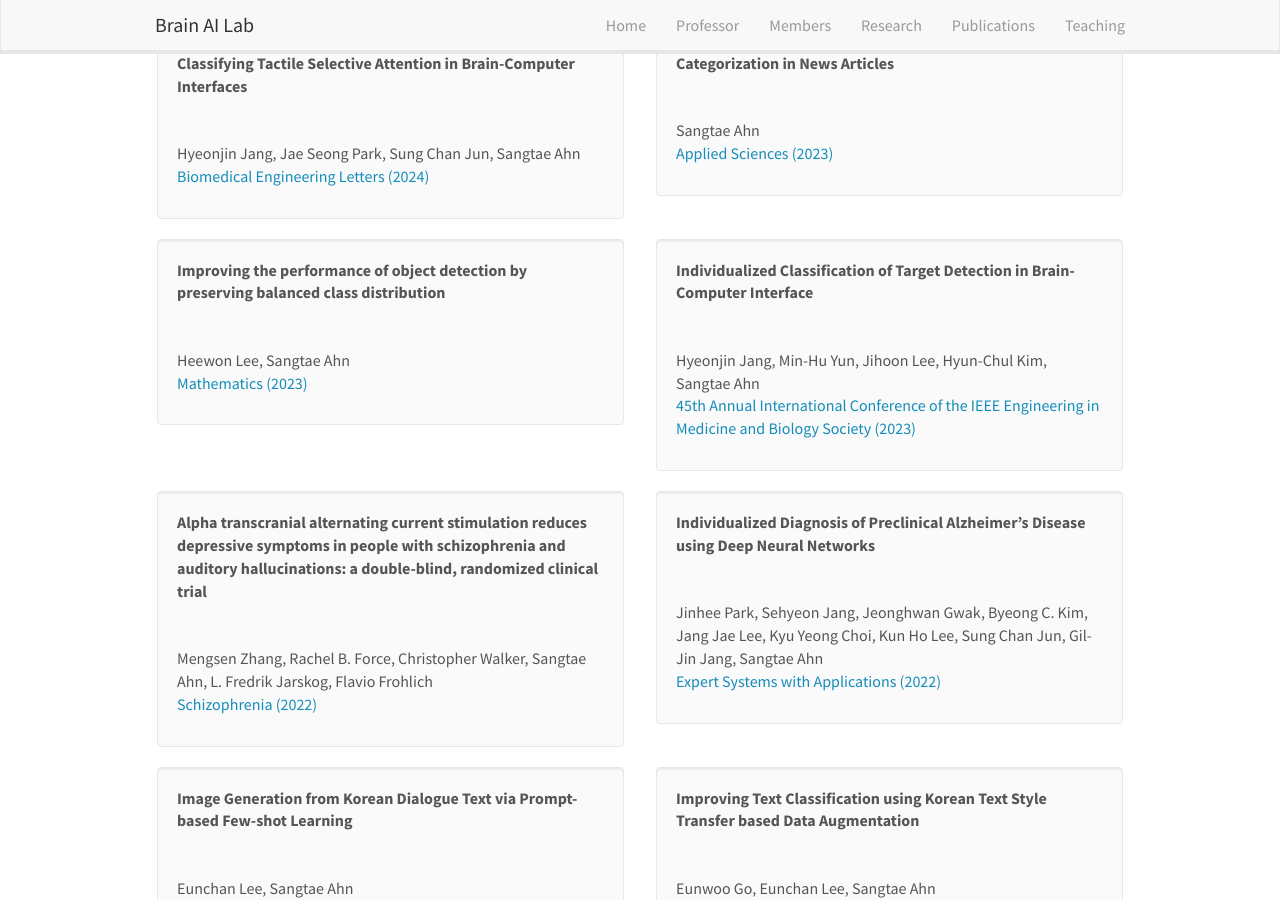
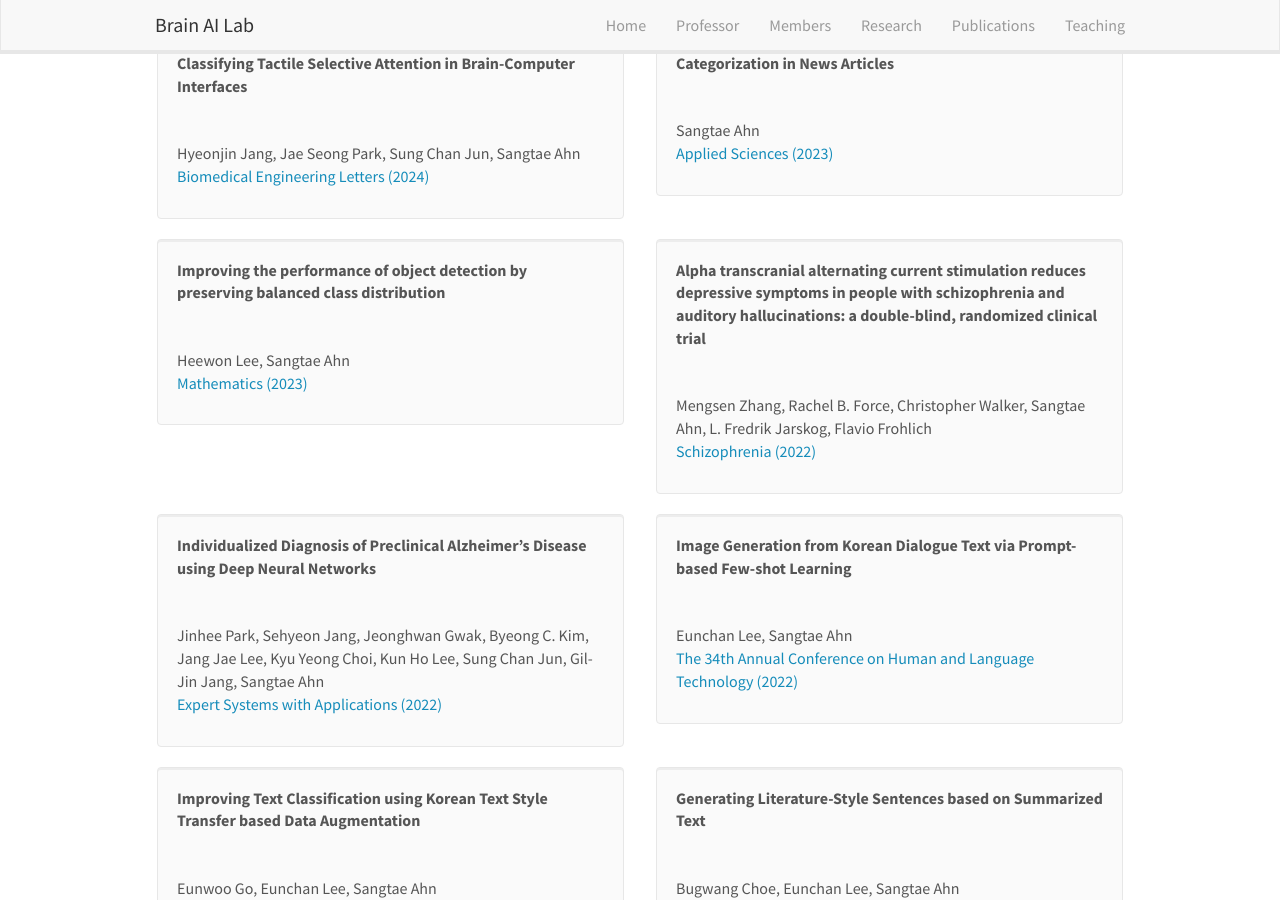
Before and after one commit to KNU-BrainAI/knu-brainai.github.io, a Jekyll site: the page built from _pages/publications.md, in a window 1280 px wide and 900 px high, scrolled down 3395 px. Built offline with Jekyll 4.4.1, drawn with Linux system fonts in a browser that asks for light colours; nearby versions of some CDN libraries.

Commit message:
Update publist.yml

```diff
--- a/_data/publist.yml
+++ b/_data/publist.yml
@@ -201,13 +201,6 @@
   link:
     url: https://www.mdpi.com/2227-7390/11/21/4460
     display: Mathematics (2023)
-
-- title: "Individualized Classification of Target Detection in Brain-Computer Interface"
-  image: blank.png
-  authors: Hyeonjin Jang, Min-Hu Yun, Jihoon Lee, Hyun-Chul Kim, Sangtae Ahn
-  link:
-    url:
-    display: 45th Annual International Conference of the IEEE Engineering in Medicine and Biology Society (2023)
 
 - title: "Alpha transcranial alternating current stimulation reduces depressive symptoms in people with schizophrenia and auditory hallucinations: a double-blind, randomized clinical trial"
   image: blank.png
```
